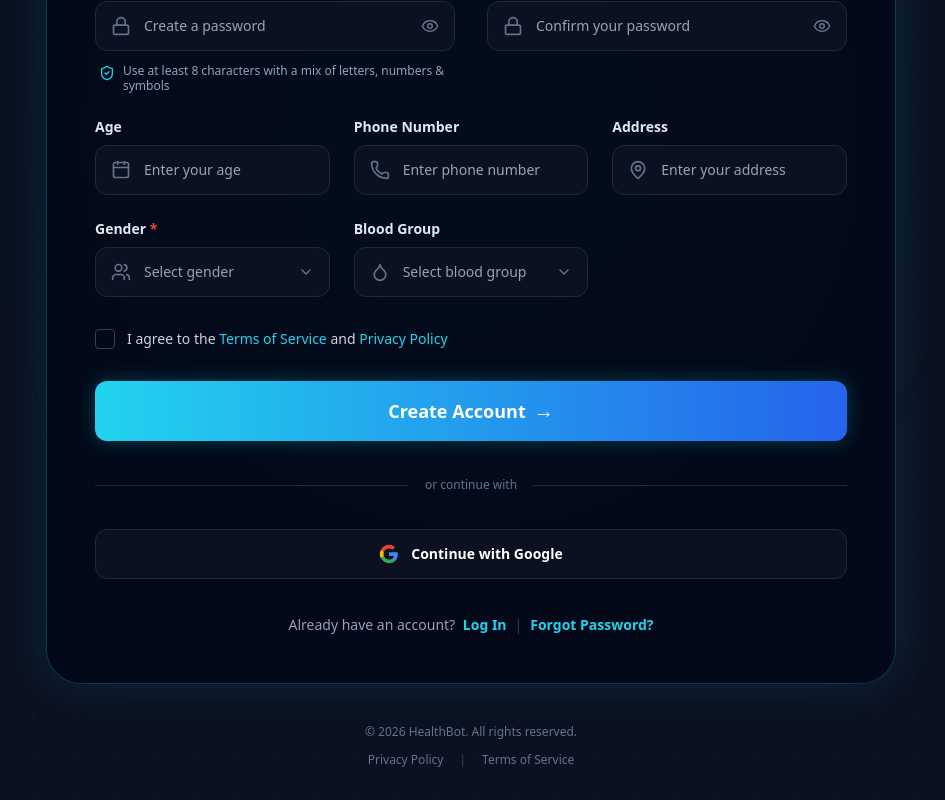
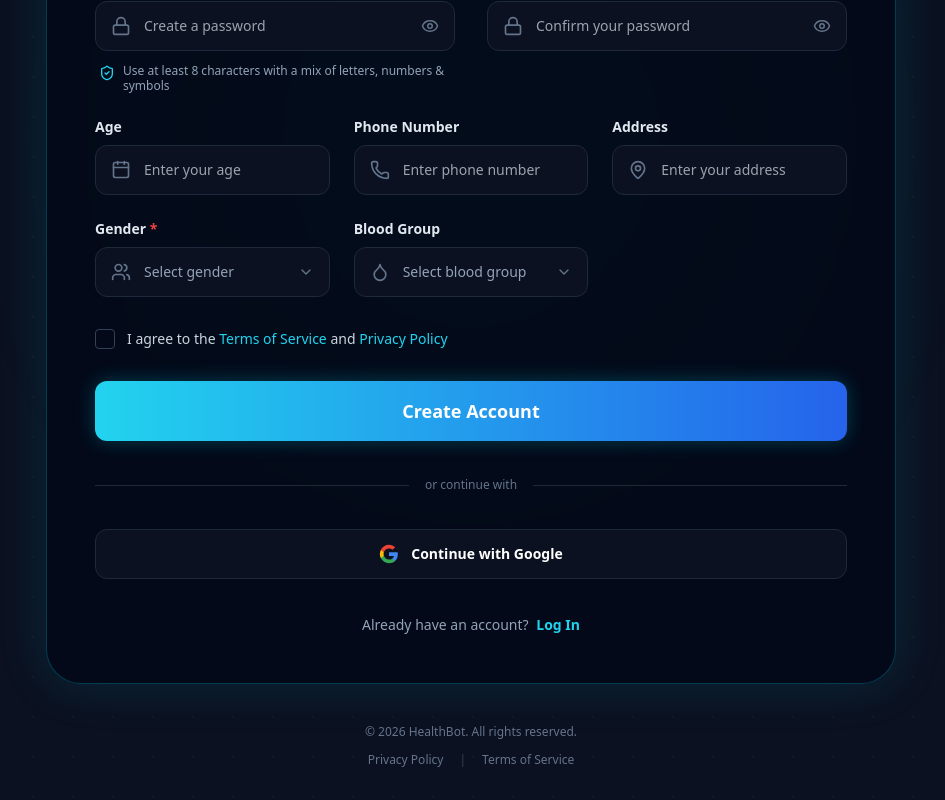
Before and after one commit to junaidnazeer/HealthBot-fullstack, a React (Create React App) app in the folder frontend/: page /register in a window 1280 px wide. Shown: the part 525-1325 px from the top of the page, without its empty margins (169-1114 px from the left). Built offline with nearby package versions, Linux system fonts and the light colour scheme.

Commit message:
UI: removed forgot password link and arrow from create account button

```diff
--- a/frontend/src/pages/Register.js
+++ b/frontend/src/pages/Register.js
@@ -484,10 +484,9 @@ export default function Register() {
             <button
               type="submit"
               disabled={loading}
-              className="w-full mt-2 bg-gradient-to-r from-cyan-400 to-blue-600 text-white font-bold text-lg py-4 rounded-xl shadow-[0_0_20px_rgba(6,182,212,0.3)] hover:brightness-110 active:scale-[0.98] transition-all disabled:opacity-50 flex items-center justify-center gap-2"
+              className="w-full mt-2 bg-gradient-to-r from-cyan-400 to-blue-600 text-white font-bold text-lg py-4 rounded-xl shadow-[0_0_20px_rgba(6,182,212,0.3)] hover:brightness-110 active:scale-[0.98] transition-all disabled:opacity-50 flex items-center justify-center"
             >
-              {loading ? "Processing..." : "Create Account"}{" "}
-              <span className="text-xl">→</span>
+              {loading ? "Processing..." : "Create Account"}
             </button>
 
             {/* Social Divider */}
@@ -537,13 +536,6 @@ export default function Register() {
                   Log In
                 </Link>
               </span>
-              <span className="hidden sm:inline text-slate-700">|</span>
-              <Link
-                to="/forgot-password"
-                className="text-cyan-400 font-bold hover:underline"
-              >
-                Forgot Password?
-              </Link>
             </div>
           </form>
         </div>
```
